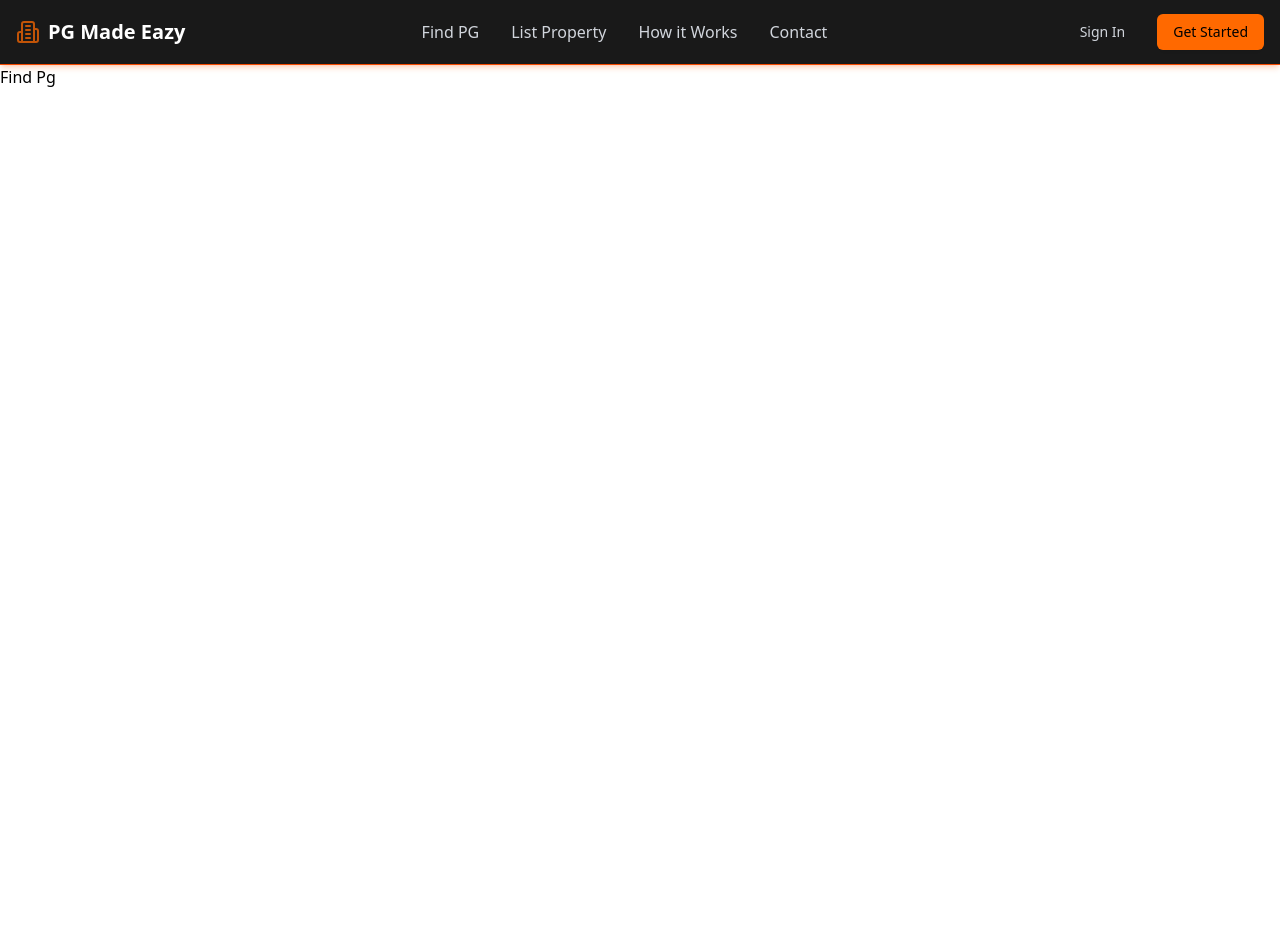
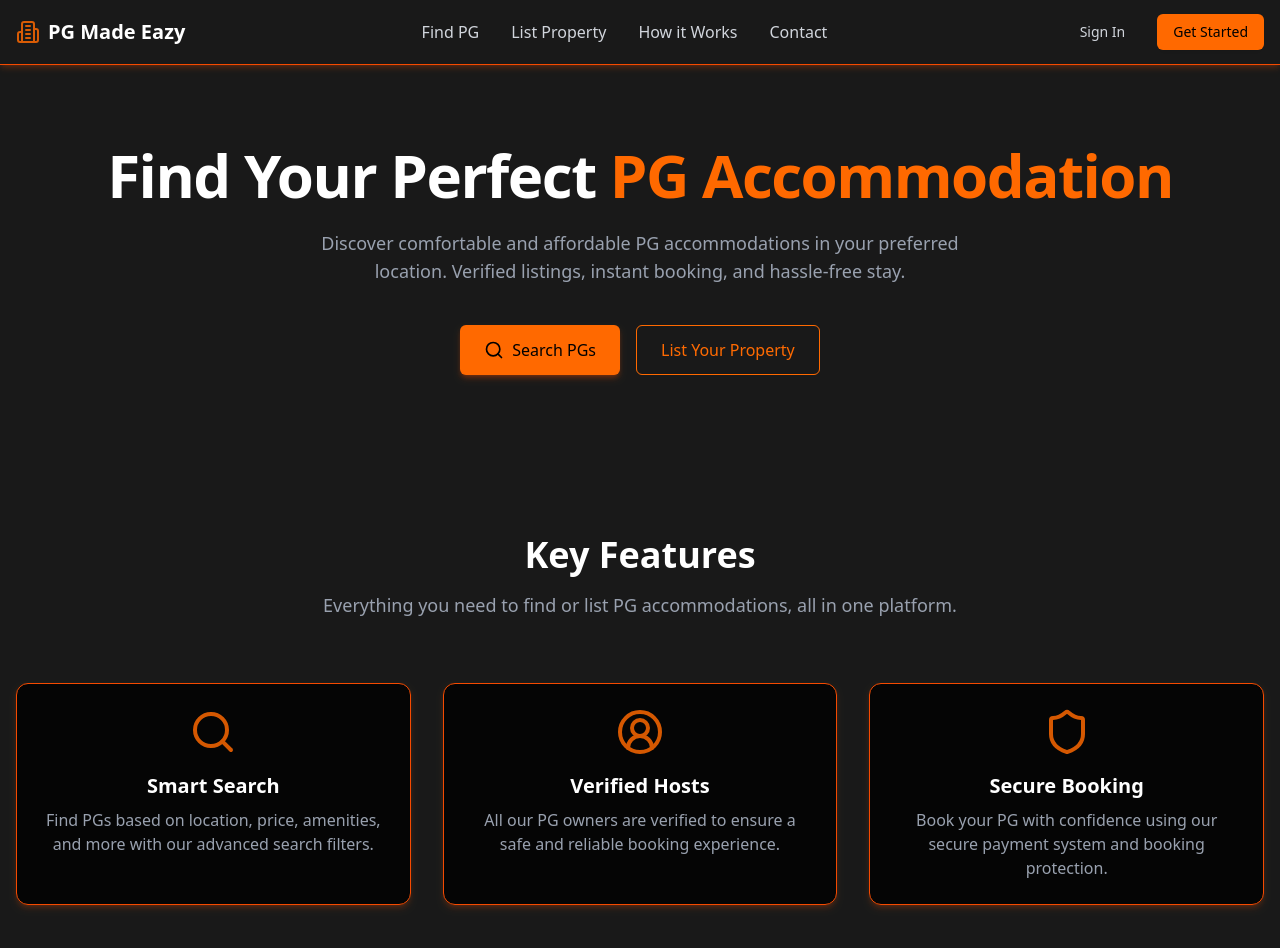
Before and after one commit to VamshiMudiraj05/PGmadeEazy-Client, a React (Vite) app in the folder PGmadeEazy-Client/: page / in a window 1280 px wide. Shown: the top 948 px of the page. Before the commit the page ends 800 px from the top, so only its background shows below. Built offline with nearby package versions, Linux system fonts and the light colour scheme.

Commit message:
Home Page Added

```diff
--- a/PGmadeEazy-Client/src/App.jsx
+++ b/PGmadeEazy-Client/src/App.jsx
@@ -1,6 +1,7 @@
 import { BrowserRouter as Router } from "react-router-dom";
 import Header from "./components/Header";
 import AppRoutes from "./Routes/AppRoutes";
+
 
 
 export default function App() {
@@ -9,6 +10,7 @@ export default function App() {
       <div className="min-h-screen flex flex-col">
         <Header />
         <AppRoutes />
+
       </div>
     </Router>
   );
--- /dev/null
+++ b/PGmadeEazy-Client/src/Pages/HomePage.jsx
@@ -0,0 +1,14 @@
+import Hero from "../components/Hero";
+import Features from "../components/Features";
+
+export default function HomePage() {
+  return (
+    <main>
+      {/* Hero Section */}
+      <Hero />
+
+      {/* Features Section */}
+      <Features />
+    </main>
+  );
+}
--- a/PGmadeEazy-Client/src/Routes/AppRoutes.jsx
+++ b/PGmadeEazy-Client/src/Routes/AppRoutes.jsx
@@ -5,6 +5,7 @@ import HowItWorks from "../Pages/HowItWorks";
 import Contact from "../Pages/Contact";
 import SignIn from "../Pages/SignIn";
 import GetStarted from "../Pages/GetStarted";
+import HomePage from "../Pages/HomePage";
 
 
 export default function AppRoutes() {
@@ -12,7 +13,7 @@ export default function AppRoutes() {
     <>
 
       <Routes>
-        <Route path="/" element={<FindPG />} />
+        <Route path="/" element={<HomePage />} />
         <Route path="/find-pg" element={<FindPG />} />
         <Route path="/list-property" element={<ListProperty />} />
         <Route path="/how-it-works" element={<HowItWorks />} />
--- /dev/null
+++ b/PGmadeEazy-Client/src/components/Features.jsx
@@ -0,0 +1,52 @@
+import { Search, Shield, UserCircle2 } from "lucide-react";
+import 'react';
+
+const features = [
+  {
+    icon: Search,
+    title: "Smart Search",
+    description: "Find PGs based on location, price, amenities, and more with our advanced search filters.",
+  },
+  {
+    icon: UserCircle2,
+    title: "Verified Hosts",
+    description: "All our PG owners are verified to ensure a safe and reliable booking experience.",
+  },
+  {
+    icon: Shield,
+    title: "Secure Booking",
+    description: "Book your PG with confidence using our secure payment system and booking protection.",
+  },
+];
+
+export default function Features() {
+  return (
+    <section className="py-20 bg-black/90 backdrop-blur-lg">
+      <div className="container mx-auto px-4">
+
+        {/* Section Heading */}
+        <div className="text-center mb-16">
+          <h2 className="text-3xl font-bold text-white sm:text-4xl">Key Features</h2>
+          <p className="mt-4 text-lg text-gray-400">
+            Everything you need to find or list PG accommodations, all in one platform.
+          </p>
+        </div>
+
+        {/* Features Grid */}
+        <div className="grid grid-cols-1 gap-8 md:grid-cols-3">
+          {features.map((feature, index) => (
+            <div
+              key={index}
+              className="flex flex-col items-center text-center p-6 rounded-xl border border-orange-600 bg-black/80 shadow-md shadow-orange-600/20 transition-transform duration-300 hover:scale-105"
+            >
+              <feature.icon className="h-12 w-12 text-orange-500 mb-4 animate-pulse hover:animate-spin transition-transform duration-300" />
+              <h3 className="text-xl font-semibold text-white mb-2">{feature.title}</h3>
+              <p className="text-gray-400">{feature.description}</p>
+            </div>
+          ))}
+        </div>
+
+      </div>
+    </section>
+  );
+}
--- /dev/null
+++ b/PGmadeEazy-Client/src/components/Hero.jsx
@@ -0,0 +1,38 @@
+import { Search } from "lucide-react";
+import 'react';
+
+export default function Hero() {
+  return (
+    <section className="bg-black/90 backdrop-blur-lg px-4 py-20">
+      <div className="container mx-auto flex flex-col items-center text-center gap-6">
+
+        {/* Hero Title */}
+        <h1 className="text-4xl font-bold tracking-tight text-white sm:text-5xl md:text-6xl">
+          Find Your Perfect <span className="text-orange-500">PG Accommodation</span>
+        </h1>
+
+        {/* Hero Subtitle */}
+        <p className="max-w-2xl text-lg text-gray-400">
+          Discover comfortable and affordable PG accommodations in your preferred location. Verified listings, instant
+          booking, and hassle-free stay.
+        </p>
+
+        {/* Hero Action Buttons */}
+        <div className="flex flex-col sm:flex-row gap-4 mt-4">
+
+          {/* Search PGs Button */}
+          <button className="flex items-center justify-center gap-2 rounded-md bg-orange-500 px-6 py-3 text-black font-medium shadow-md shadow-orange-600/30 transition-all duration-300 hover:bg-orange-600 hover:scale-105 active:scale-95">
+            <Search className="h-5 w-5" />
+            Search PGs
+          </button>
+
+          {/* List Your Property Button */}
+          <button className="rounded-md border border-orange-500 px-6 py-3 text-orange-500 font-medium transition-all duration-300 hover:bg-orange-600 hover:text-black hover:scale-105 active:scale-95">
+            List Your Property
+          </button>
+
+        </div>
+      </div>
+    </section>
+  );
+}
```
